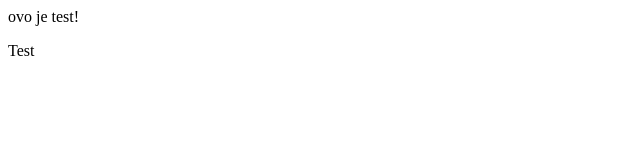
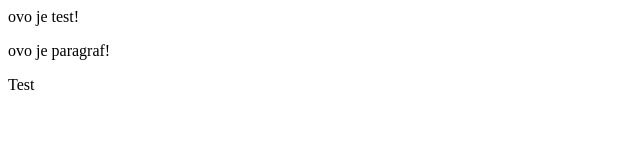
Before and after one commit to nemanja8/Moja-Aplikacija, a plain HTML site: page index.html in a window 1280 px wide. Shown: the whole page, without its empty margins (0-640 px from the left). Drawn offline with Linux system fonts and the light colour scheme.

Commit message:
Novi paragraf dodat

```diff
--- a/index.html
+++ b/index.html
@@ -4,5 +4,6 @@
 <title>test123</title>
 </head>
 <p>ovo je test!</p>
+<p>ovo je paragraf!</p>
 <body>Test</body>
 </html>
```
